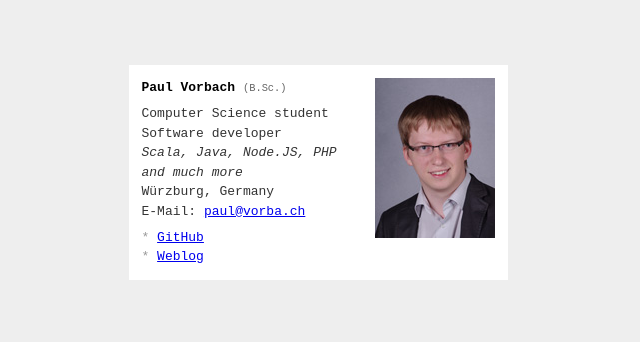
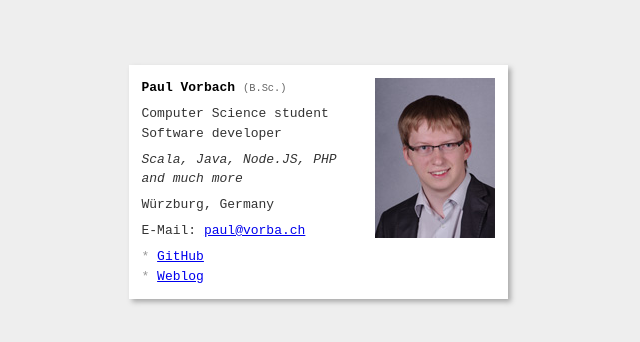
Before and after one commit to pvorb/paul.vorba.ch, a plain HTML site: page public/index.html in a window 1280 px wide. Shown: the whole page, without its empty margins (322-962 px from the left). Drawn offline with Linux system fonts and the light colour scheme.

Commit message:
Adjust style

```diff
--- a/public/v1.css
+++ b/public/v1.css
@@ -11,6 +11,7 @@ body {
 
 #contact {
   background: #fff;
+  box-shadow: 3px 3px 5px #aaa;
   display: inline-block;
   margin: 5em auto;
   overflow: hidden;
@@ -32,14 +33,6 @@ body {
   width: auto;
 }
 
-.tags {
-  font-style: italic;
-}
-
-b, strong, h1 {
-  font-weight: bold;
-}
-
 h1 {
   color: #000;
   margin-bottom: .5em;
@@ -50,6 +43,17 @@ h1 .degree {
   font-size: .8em;
 }
 
+p {
+  margin: .5em 0;
+}
+
+.tags {
+  font-style: italic;
+}
+
+strong, h1 {
+  font-weight: bold;
+}
 ul {
   margin-top: .5em;
   padding: 0;
```
